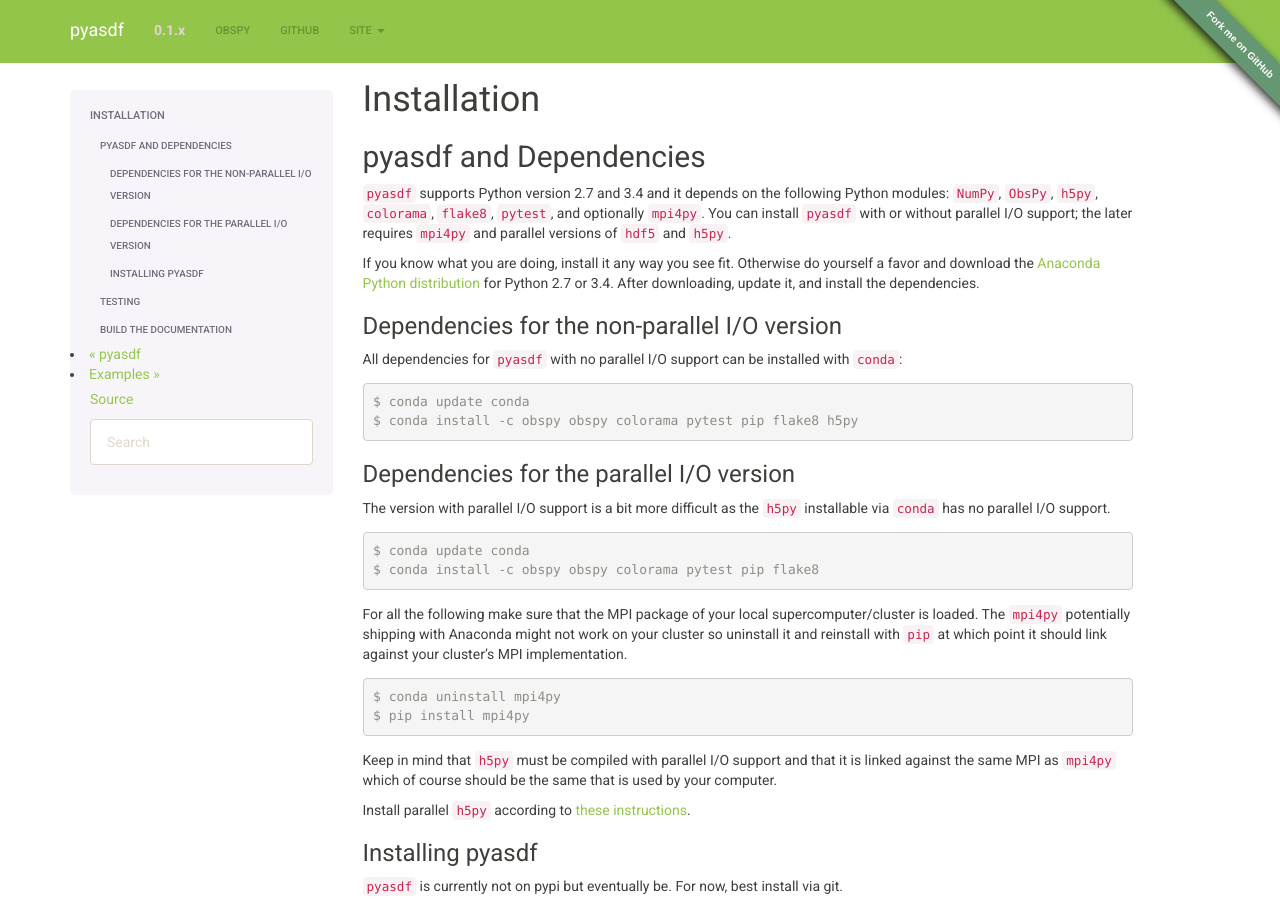
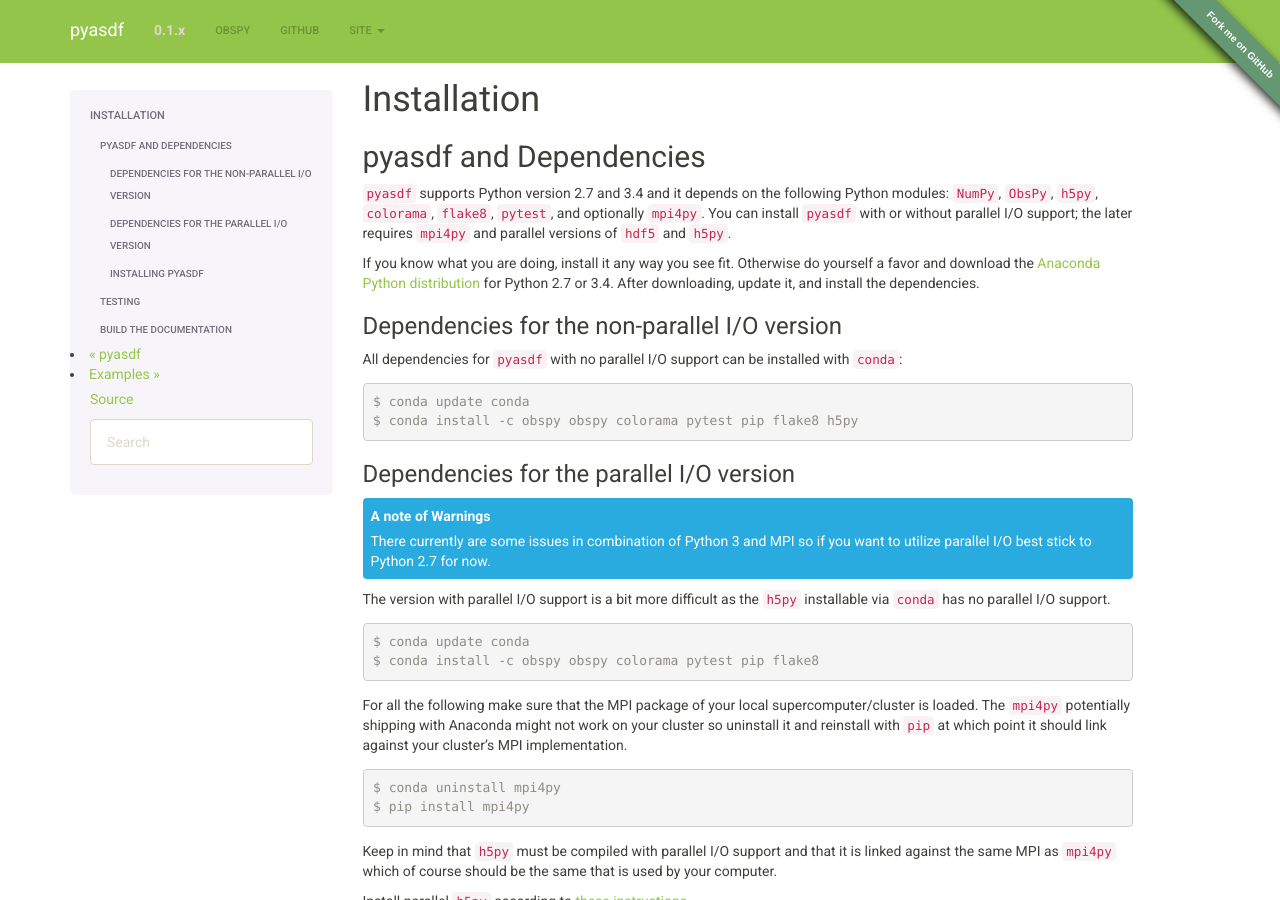
Before and after one commit to SeismicData/pyasdf, a Sphinx documentation site: the page built from doc/installation.rst, in a window 1280 px wide and 900 px high. Built offline with Sphinx 7.4.7, drawn with Linux system fonts in a browser that asks for light colours.

Commit message:
Add note about problems with Python 3 and MPI

```diff
--- a/doc/installation.rst
+++ b/doc/installation.rst
@@ -31,6 +31,12 @@ with ``conda``:
 
 Dependencies for the parallel I/O version
 ^^^^^^^^^^^^^^^^^^^^^^^^^^^^^^^^^^^^^^^^^
+
+.. admonition:: A note of Warnings
+
+    There currently are some issues in combination of Python 3 and MPI so if
+    you want to utilize parallel I/O best stick to Python 2.7 for now.
+
 
 The version with parallel I/O support is a bit more difficult as the ``h5py``
 installable via ``conda`` has no parallel I/O support.
```
